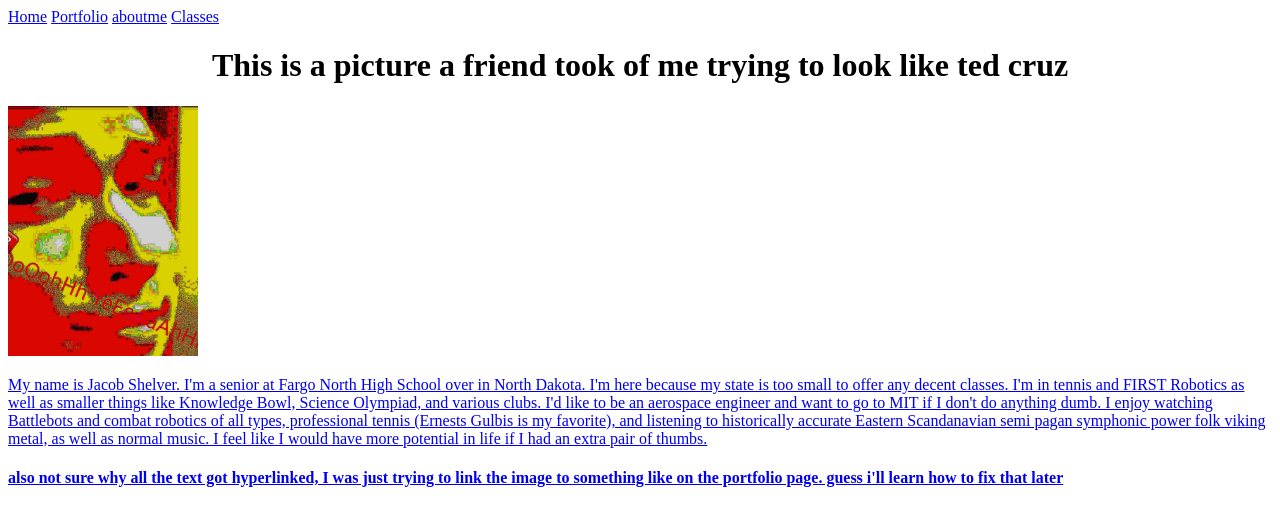
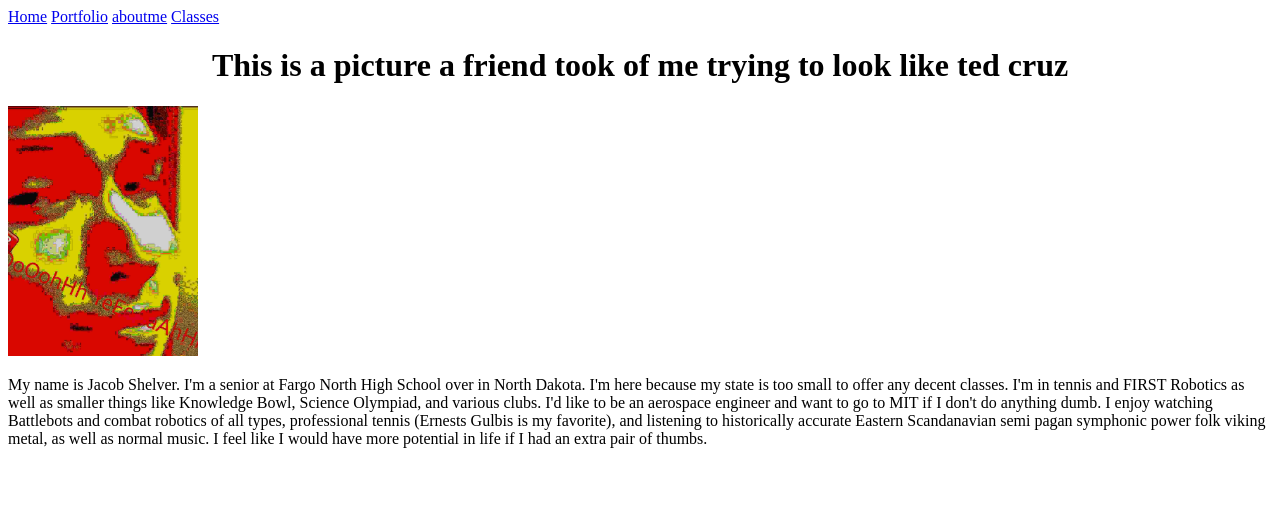
Before and after one commit to shelverj/csp2019, a plain HTML site: page aboutme.html in a window 1280 px wide. Drawn offline with Linux system fonts and the light colour scheme.

Commit message:
Update aboutme.html

```diff
--- a/aboutme.html
+++ b/aboutme.html
@@ -13,6 +13,7 @@
 <h1>This is a picture a friend took of me trying to look like ted cruz</h1>
 <a target="_blank" href="https://www.youtube.com/watch?v=dQw4w9WgXcQ">
 <img src="images/DeepFryer_20190519_230531 (2).jpg" height="250">
+ </a>
 <br>
 <p>My name is Jacob Shelver. I'm a senior at Fargo North High School over in North Dakota.
  I'm here because my state is too small to offer any decent classes.
@@ -22,7 +23,5 @@ if I don't do anything dumb. I enjoy watching Battlebots and combat robotics of
  professional tennis (Ernests Gulbis is my favorite), and listening to historically accurate
 Eastern Scandanavian semi pagan symphonic power folk viking metal, as well as normal music.
 I feel like I would have more potential in life if I had an extra pair of thumbs.</p>
-<h4> also not sure why all the text got hyperlinked, I was just trying to link the image to
- something like on the portfolio page. guess i'll learn how to fix that later</h4>
 </body>
 </html>
```
